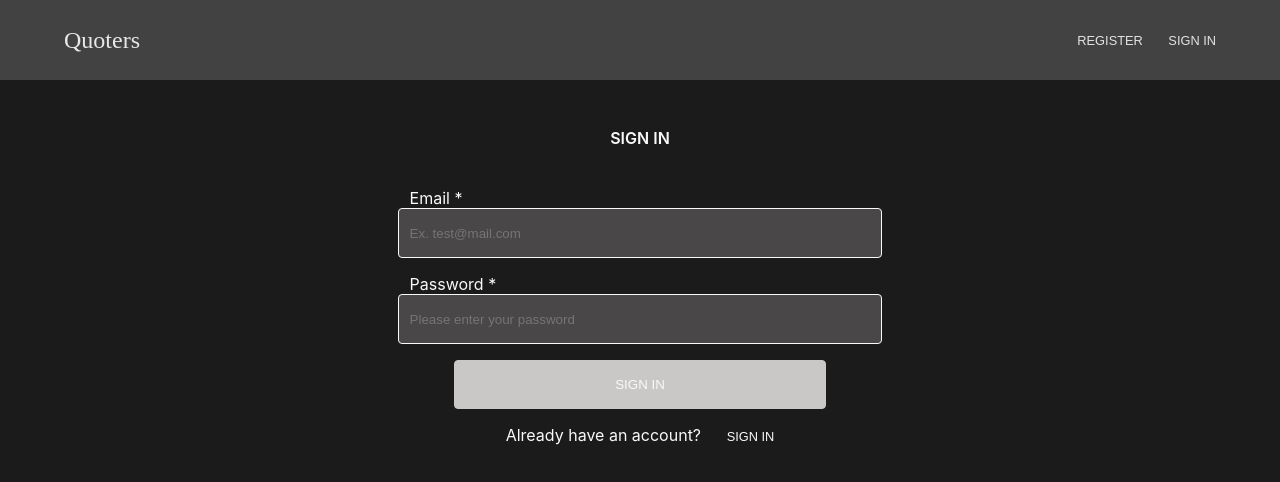
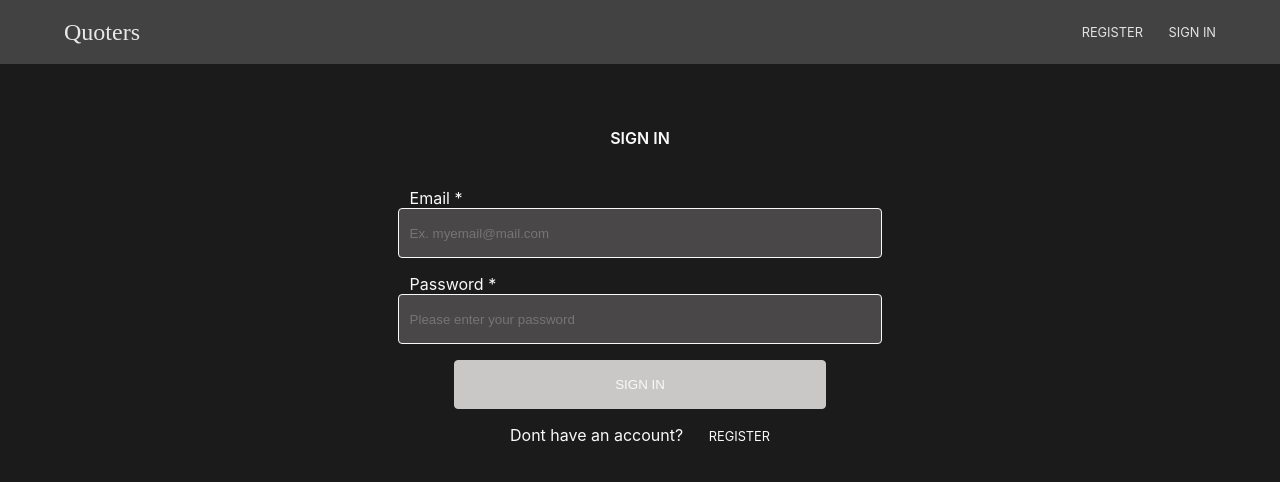
Before and after one commit to meddyrainzo/quoters_react, a React (Create React App) app: page /login in a window 1280 px wide. Shown: the top 482 px of the page. Built offline with nearby package versions, Linux system fonts and the light colour scheme.

Commit message:
Added navigations

```diff
--- a/src/_base.scss
+++ b/src/_base.scss
@@ -5,13 +5,14 @@ $green: #389c0a;
 $red: #e64444;
 $disabled: #cac7c7;
 
-@mixin borderlessButton() {
+@mixin link() {
   background: none;
   border: none;
   padding: 0;
   margin-left: 2vw;
   text-align: center;
   text-transform: uppercase;
+  text-decoration: none;
   color: $light;
   font-size: 0.8em;
   cursor: pointer;
--- a/src/components/header/Header.scss
+++ b/src/components/header/Header.scss
@@ -1,7 +1,7 @@
 @import '../../base';
 
 .header-container {
-  min-height: 10vh;
+  min-height: 8vh;
   width: 100%;
   position: fixed;
   top: 0;
@@ -12,8 +12,8 @@
   justify-content: space-between;
 }
 
-.borderless-header-button {
-  @include borderlessButton();
+.header-link {
+  @include link();
 }
 
 .title {
@@ -21,6 +21,7 @@
   font-size: 1.5em;
   color: white;
   margin-left: 5vw;
+  text-decoration: none;
 }
 
 .header-menu {
--- a/src/components/header/Header.tsx
+++ b/src/components/header/Header.tsx
@@ -1,5 +1,6 @@
 import React, { FC } from 'react';
 import { useSelector } from 'react-redux';
+import { Link } from 'react-router-dom';
 import { UserState } from '../../reducers/loginReducer';
 import { nameAbbreviator } from '../../utils/nameInitialsCreator';
 import ProfileImage from '../profile/ProfileImage';
@@ -20,23 +21,27 @@ const Header: FC = () => {
         <>
           <button className='add-quote-button'>Add quote</button>
           <ProfileImage initials={initials} />
-          <button className='borderless-header-button'>Logout</button>
+          <button className='header-link'>Logout</button>
         </>
       );
     }
     return (
       <>
-        <button className='borderless-header-button'>Register</button>
-        <button className='borderless-header-button'>Sign in</button>
+        <Link className='header-link' to='/register'>
+          Register
+        </Link>
+        <Link className='header-link' to='/login'>
+          Sign in
+        </Link>
       </>
     );
   };
 
   return (
     <div className='header-container'>
-      <div className='title'>
-        <span>Quoters</span>
-      </div>
+      <Link className='title' to='/'>
+        Quoters
+      </Link>
       <div className='header-menu'>{createHeaderMenu()}</div>
     </div>
   );
--- a/src/components/identity/Identity.scss
+++ b/src/components/identity/Identity.scss
@@ -55,14 +55,5 @@
 }
 
 .second-option {
-  @include borderlessButton();
+  @include link();
 }
-
-.forgotten {
-  @include borderlessButton();
-  font-style: italic;
-  text-decoration: underline;
-  margin-bottom: 3vh;
-  align-self: flex-end;
-  text-transform: initial;
-}
--- a/src/components/identity/Login.tsx
+++ b/src/components/identity/Login.tsx
@@ -8,6 +8,7 @@ import { LoginRequest } from '../../models/requests/loginRequest';
 import './Identity.scss';
 import { FormErrorMessages } from '../form/formErrorMessages';
 import TextField from '../form/TextField';
+import { Link } from 'react-router-dom';
 
 let request: LoginRequest = {
   email: '',
@@ -16,6 +17,7 @@ let request: LoginRequest = {
 
 const Login: FC = () => {
   const dispatch = useDispatch();
+  const { email, password } = request;
 
   return (
     <div className='form-page'>
@@ -36,14 +38,16 @@ const Login: FC = () => {
         {({ isValid, dirty }) => (
           <Form className='form'>
             <TextField
+              label='Email *'
+              placeholder='Ex. myemail@mail.com'
+              type='email'
+              value={email}
               name='email'
-              type='email'
-              placeholder='Ex. test@mail.com'
-              label='Email *'
             />
             <TextField
               name='password'
               type='password'
+              value={password}
               placeholder='Please enter your password'
               label='Password *'
             />
@@ -51,8 +55,10 @@ const Login: FC = () => {
               Sign in
             </button>
             <div>
-              Already have an account?
-              <button className='second-option'>Sign in</button>
+              Dont have an account?
+              <Link className='second-option' to='/register'>
+                Register
+              </Link>
             </div>
           </Form>
         )}
--- a/src/components/identity/Register.tsx
+++ b/src/components/identity/Register.tsx
@@ -8,6 +8,7 @@ import * as Yup from 'yup';
 import './Identity.scss';
 import { FormErrorMessages } from '../form/formErrorMessages';
 import TextField from '../form/TextField';
+import { Link } from 'react-router-dom';
 
 const request: RegisterRequest = {
   firstname: '',
@@ -67,13 +68,13 @@ const Register: FC = () => {
             <TextField
               label='Email *'
               placeholder='Ex. myemail@mail.com'
-              type='text'
+              type='email'
               value={email}
               name='email'
             />
             <TextField
               label='Password *'
-              type='text'
+              type='password'
               value={password}
               placeholder='Please enter a strong password'
               name='password'
@@ -81,6 +82,12 @@ const Register: FC = () => {
             <button className='submit-button' disabled={!(isValid && dirty)}>
               Register user
             </button>
+            <div>
+              Already have an account?
+              <Link className='second-option' to='/login'>
+                Sign in
+              </Link>
+            </div>
           </Form>
         )}
       </Formik>
```
